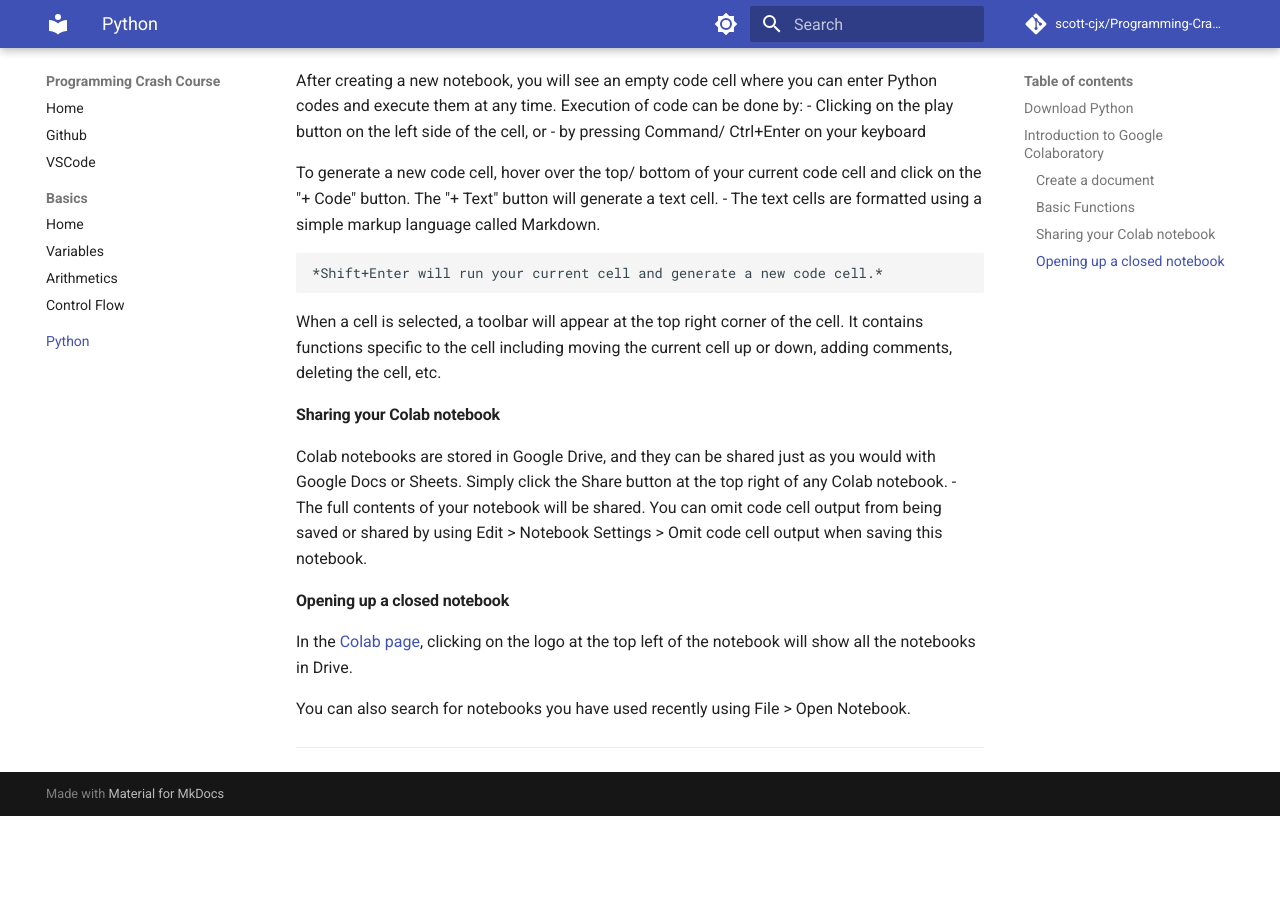
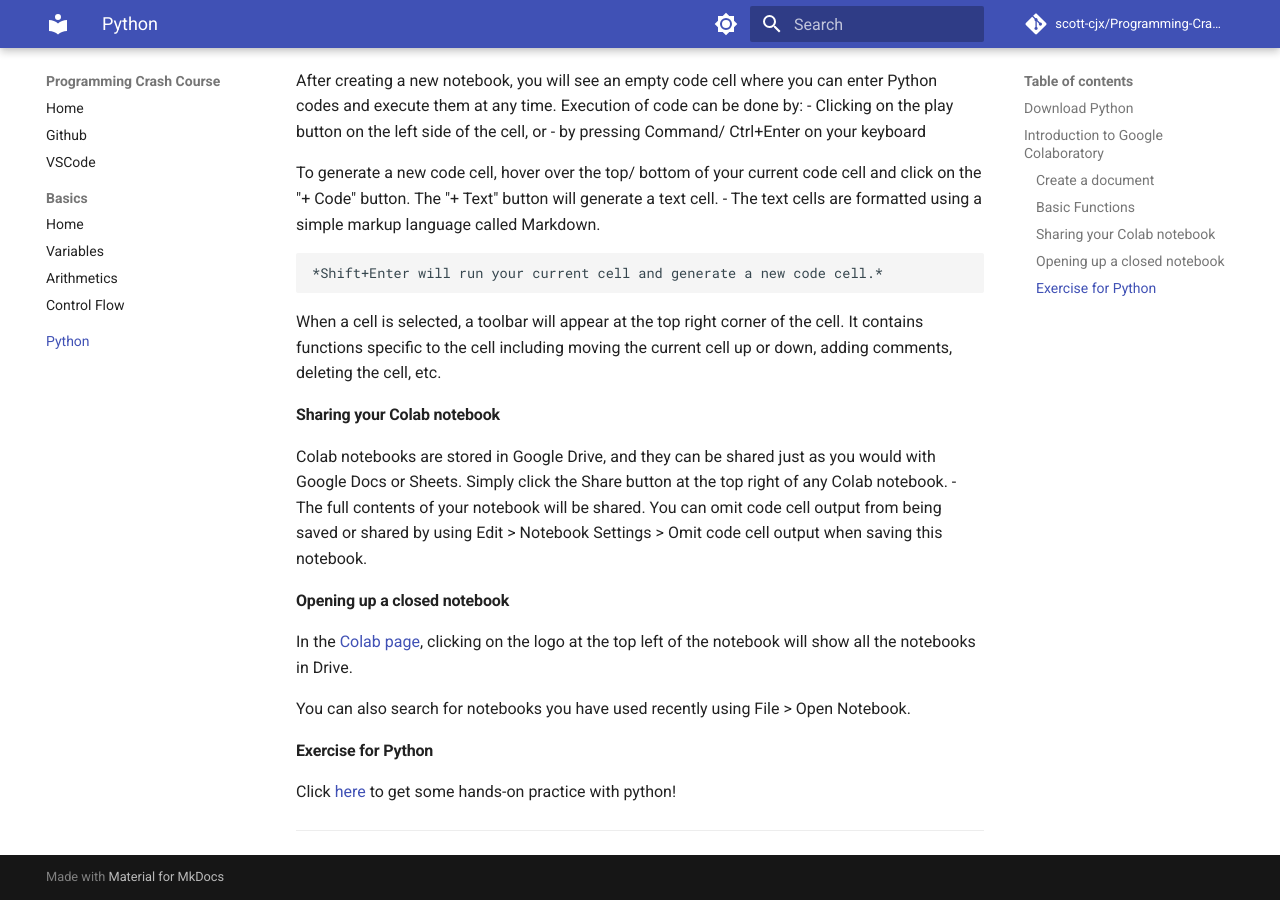
Before and after one commit to scott-cjx/Programming-Crash-Course, an MkDocs documentation site: the page built from docs/python/README.md, in a window 1280 px wide and 900 px high, scrolled down 1146 px. Built offline with MkDocs 1.6.1 and Material for MkDocs 9.7.7, drawn with Linux system fonts in a browser that asks for light colours; comment, search, counter and statistics services are not loaded; before the commit the page ends 1962 px from its top, so only the background shows below that.

Commit message:
Update README.md

```diff
--- a/docs/python/README.md
+++ b/docs/python/README.md
@@ -65,4 +65,8 @@
 
 You can also search for notebooks you have used recently using File > Open Notebook.
 
+#### Exercise for Python
+Click [here](https://colab.research.google.com/drive/1Kr5Tp2PkkmFqe4e7cKB7GZjN4g8r9qHS?usp=sharing) to get some hands-on practice with python!
+
+
 ---
```
